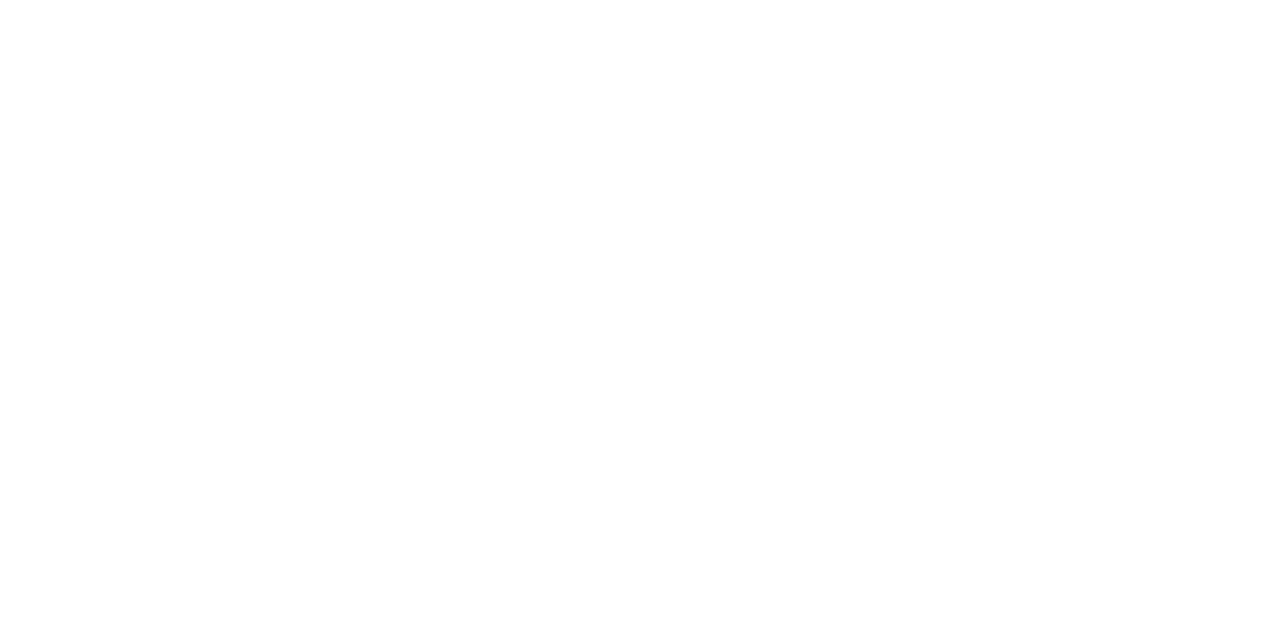
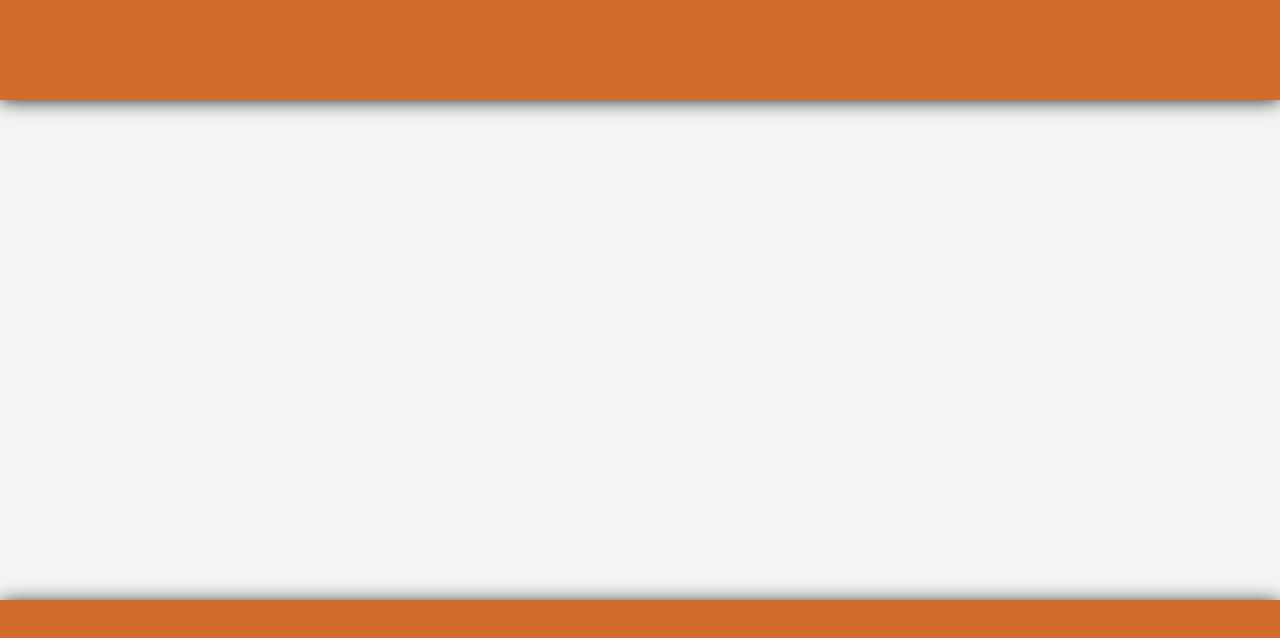
Before and after one commit to fredericnoel/ExerciceCollaboratif, a plain HTML site: page index.html in a window 1280 px wide. Drawn offline with Linux system fonts and the light colour scheme.

Commit message:
header main et footer

```diff
--- a/assets/css/style.css
+++ b/assets/css/style.css
@@ -1,7 +1,37 @@
 @import url('reset.css');
 
-body {
-    font-size: 16px;
-    color: #000;
-    font-family: Arial, Verdana, sans-serif;
+body{
+    height: 100vh;
+    width: 100%;
+    display: grid;
+    grid-template-columns: 1fr;
+    grid-template-rows: 100px 1fr 200px;
+    grid-template-areas:
+    'header'
+    'main'
+    'footer';
 }
+
+header{
+    background-color: rgb(210, 108, 44);
+    width: 100%;
+    grid-area: header;
+    box-shadow: black 0px -1px 20px ;
+    z-index: 8;
+
+
+}
+
+main{
+    background-color: rgb(245, 245, 244);
+    grid-area: main;
+    width: 100%;
+
+}
+
+footer{
+    background: rgb(210, 108, 44);
+    grid-area: footer;
+    width: 100%;
+    box-shadow: 0px 4px 20px black;
+}
```
